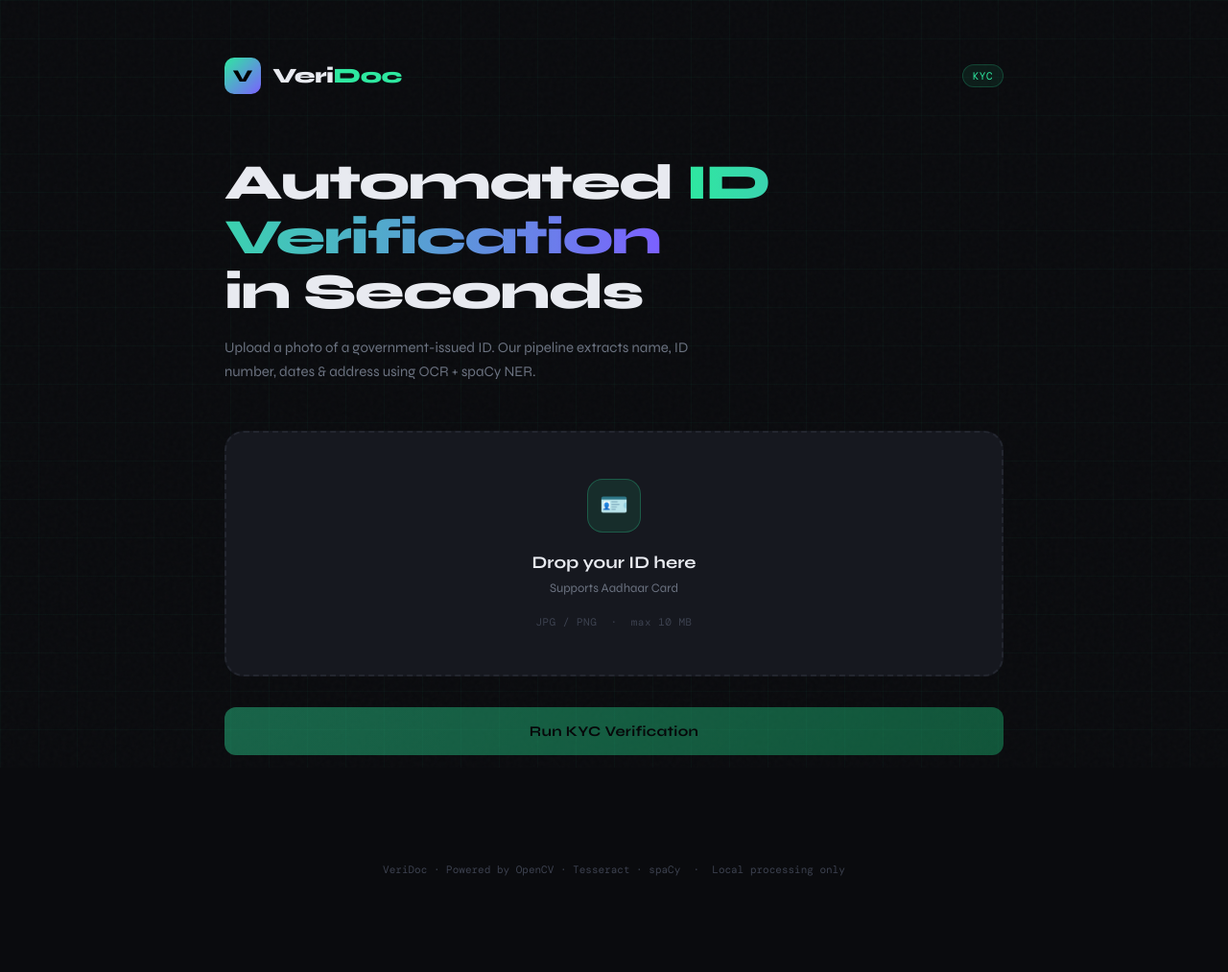
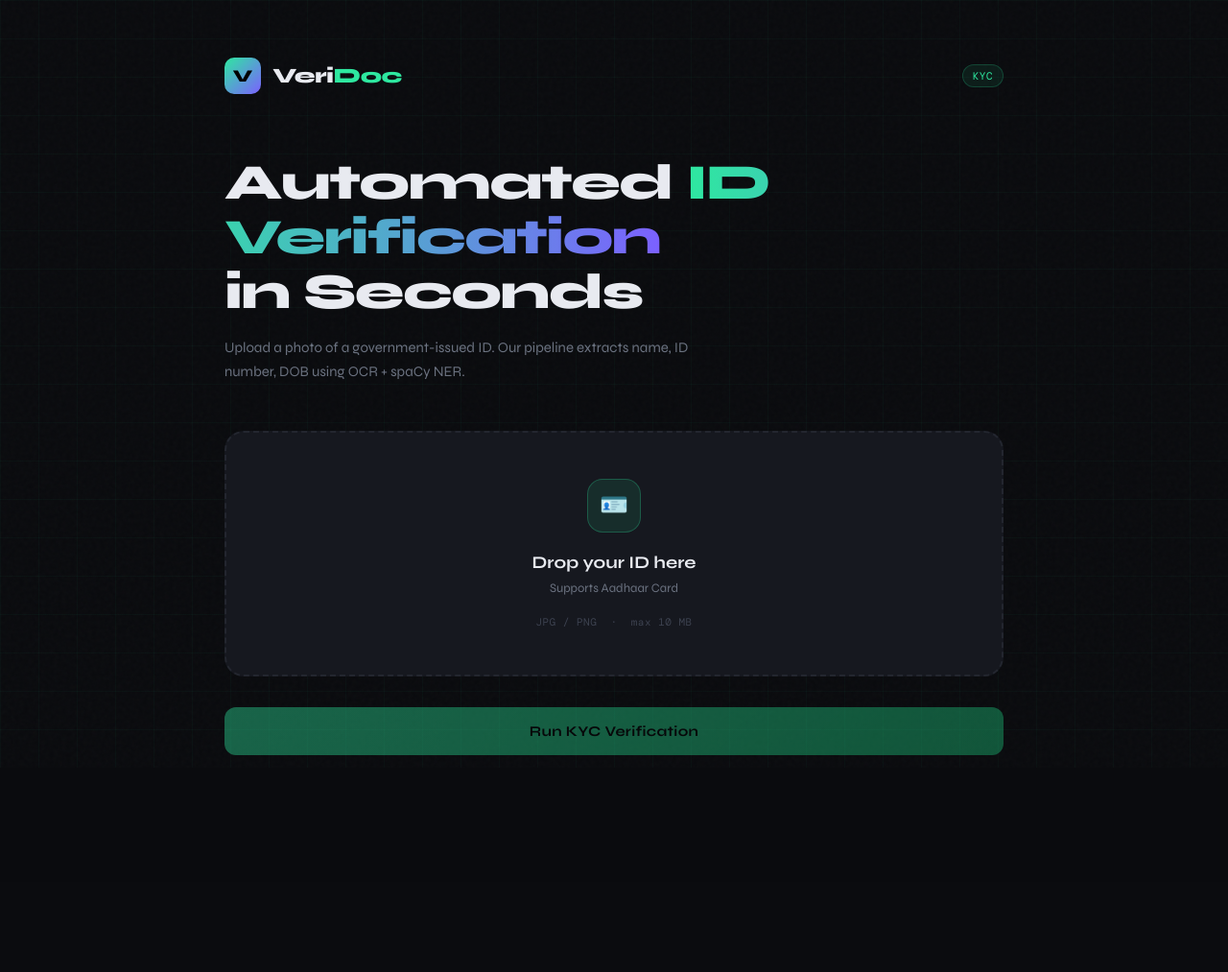
Before and after one commit to vanig245/Automated-ID-verification-system, a FastAPI app: page / in a window 1280 px wide. Shown: the whole page at 96% size. After the commit the page ends 787 px from the top, so only its background shows below. Run offline with FastAPI, Linux system fonts and the light colour scheme; some web fonts are replaced.

Commit message:
made changes

```diff
--- a/main.py
+++ b/main.py
@@ -29,7 +29,7 @@ class KYCResponse(BaseModel):
     extracted_name: str
     id_number: str
     dates_found: List[str]
-    address: str
+    # address: str
     card_detected: bool
     raw_text: Optional[str] = None
     error: Optional[str] = None
@@ -72,7 +72,6 @@ async def verify_id(file: UploadFile = File(...)):
                 "extracted_name": "Not Found",
                 "id_number": "Not Found",
                 "dates_found": [],
-                "address": "Not Found",
                 "card_detected": False,
             },
         )
@@ -84,7 +83,6 @@ async def verify_id(file: UploadFile = File(...)):
         extracted_name=result.get("extracted_name", "Not Found"),
         id_number=result.get("id_number", "Not Found"),
         dates_found=result.get("dates_found", []),
-        address=result.get("address", "Not Found"),
         card_detected=result.get("card_detected", False),
         raw_text=result.get("raw_text", ""),
     )
--- a/templates/index.html
+++ b/templates/index.html
@@ -489,7 +489,7 @@
 
   <div class="hero">
     <h1>Automated <span class="hl">ID Verification</span><br />in Seconds</h1>
-    <p>Upload a photo of a government-issued ID. Our pipeline extracts name, ID number, dates & address using OCR + spaCy NER.</p>
+    <p>Upload a photo of a government-issued ID. Our pipeline extracts name, ID number, DOB using OCR + spaCy NER.</p>
   </div>
 
   <div class="upload-card" id="drop-zone">
@@ -544,11 +544,6 @@
       <div class="kyc-field">
         <div class="field-label">Dates Found (DOB)</div>
         <div class="field-value" id="res-dates">—</div>
-      </div>
-      <div class="kyc-field">
-        <div class="field-label">Address</div>
-        <div class="field-value" id="res-address">—</div>
-      </div>
     </div>
 
     <button class="raw-toggle" id="raw-toggle">
@@ -675,7 +670,6 @@
     setField('res-name',    d.extracted_name);
     setField('res-id',      d.id_number);
     setField('res-dates',   d.dates_found && d.dates_found.length ? d.dates_found.join('  ·  ') : null);
-    setField('res-address', d.address);
 
     rawTextBox.textContent = d.raw_text || '(empty)';
 
```
Also changed, not shown: process.py (+0 -7 lines).
